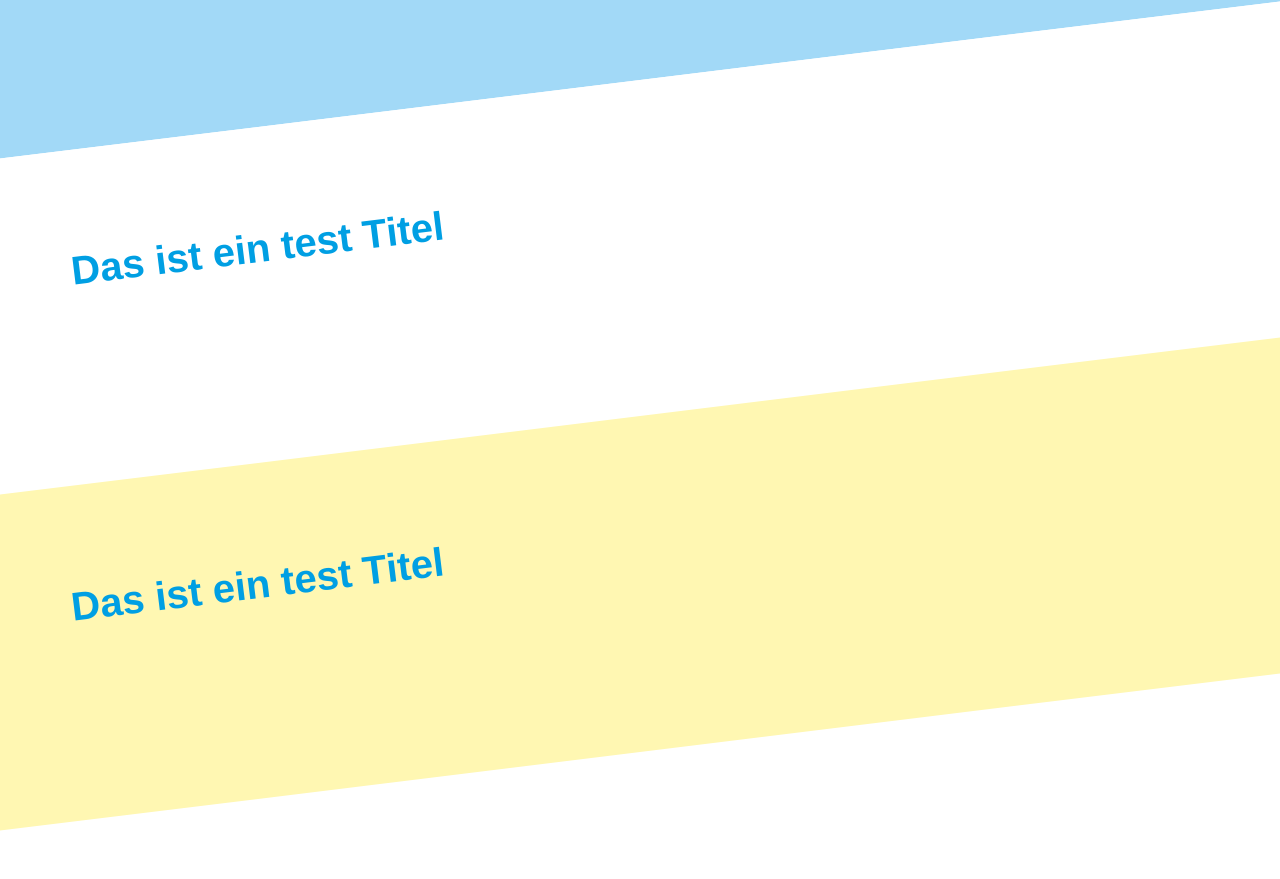
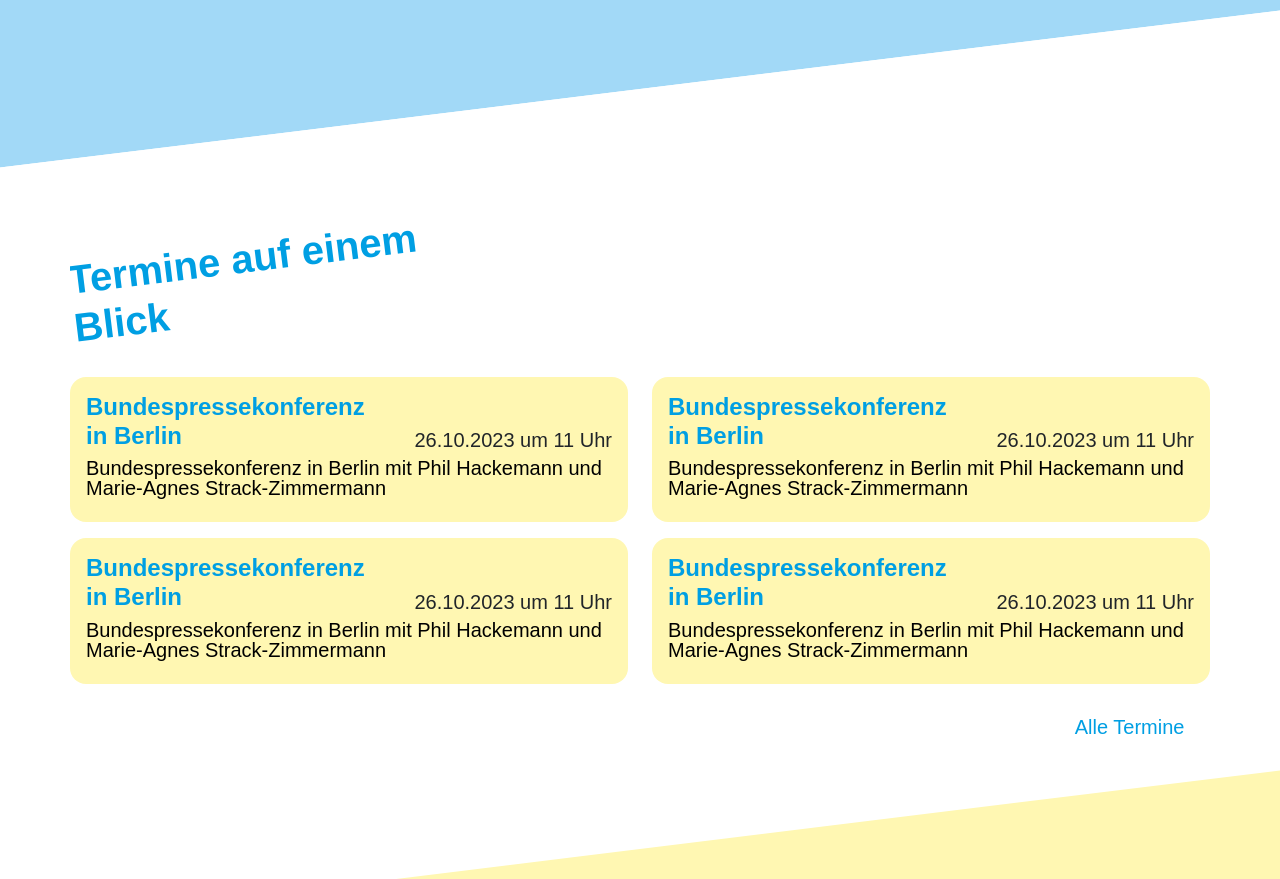
Before and after one commit to nicosammito/Yourope, a plain HTML site: page index.html in a window 1280 px wide. Shown: the part 921-1800 px from the top of the page. Before the commit the page ends 1752 px from the top, so only its background shows below. Drawn offline with Linux system fonts and the light colour scheme; a web font is replaced by a local one.

Commit message:
new: deadline section with component

```diff
--- a/css/main.css
+++ b/css/main.css
@@ -221,3 +221,31 @@ b {
     background: var(--yellow);
     transform: scale(1.2) rotate(-2deg);
 }
+
+.deadline {
+    background: var(--light-yellow);
+    padding: 1rem;
+    border-radius: 1rem;
+    cursor: pointer;
+    margin-bottom: 1rem;
+}
+
+.deadline:hover {
+    background: var(--yellow);
+}
+
+.deadline__heading {
+    display: flex;
+    justify-content: space-between;
+    align-items: end;
+}
+
+.deadline__heading > h4 {
+    transform: none;
+    margin: 0;
+}
+
+.deadline__heading > span {
+    font-size: 1.25rem;
+    font-weight: 400;
+}
--- a/index.html
+++ b/index.html
@@ -25,6 +25,7 @@
             </div>
             <div class="nav__items">
                <img alt="Yourope Logo" src="./ressources/Logo.png" width="200"/>
+                <br/><span style="transform: scale(.75); display: inline-block; margin-top: .5rem">developed by Nico Sammito</span>
             </div>
             <div class="nav__items">
                 <div class="nav__items__item">
@@ -42,7 +43,7 @@
 
     <div class="section">
         <div class="container">
-            <h1>Pressemitteilungen auf einen Blick</h1>
+            <h1>Pressemitteilungen auf einem Blick</h1>
             <div class="row">
                 <div class="col-sm-12 col-lg-3 position-relative">
                     <div class="press">
@@ -97,7 +98,48 @@
 
     <div class="section section--white">
         <div class="container">
-            <h1>Das ist ein test Titel</h1>
+            <h1>Termine auf einem Blick</h1>
+            <div class="row">
+                <div class="col-sm-12 col-lg-6">
+                    <div class="deadline">
+                        <div class="deadline__heading">
+                            <h4>Bundespressekonferenz in Berlin</h4>
+                            <span>26.10.2023 um 11 Uhr</span>
+                        </div>
+                        <p>Bundespressekonferenz in Berlin mit Phil Hackemann und Marie-Agnes Strack-Zimmermann</p>
+                    </div>
+                </div>
+                <div class="col-sm-12 col-lg-6">
+                    <div class="deadline">
+                        <div class="deadline__heading">
+                            <h4>Bundespressekonferenz in Berlin</h4>
+                            <span>26.10.2023 um 11 Uhr</span>
+                        </div>
+                        <p>Bundespressekonferenz in Berlin mit Phil Hackemann und Marie-Agnes Strack-Zimmermann</p>
+                    </div>
+                </div>
+                <div class="col-sm-12 col-lg-6">
+                    <div class="deadline">
+                        <div class="deadline__heading">
+                            <h4>Bundespressekonferenz in Berlin</h4>
+                            <span>26.10.2023 um 11 Uhr</span>
+                        </div>
+                        <p>Bundespressekonferenz in Berlin mit Phil Hackemann und Marie-Agnes Strack-Zimmermann</p>
+                    </div>
+                </div>
+                <div class="col-sm-12 col-lg-6">
+                    <div class="deadline">
+                        <div class="deadline__heading">
+                            <h4>Bundespressekonferenz in Berlin</h4>
+                            <span>26.10.2023 um 11 Uhr</span>
+                        </div>
+                        <p>Bundespressekonferenz in Berlin mit Phil Hackemann und Marie-Agnes Strack-Zimmermann</p>
+                    </div>
+                </div>
+            </div>
+            <div class="section__footer">
+                <b>Alle Termine <i class="ti ti-arrow-narrow-right"></i></b>
+            </div>
         </div>
     </div>
 
```
